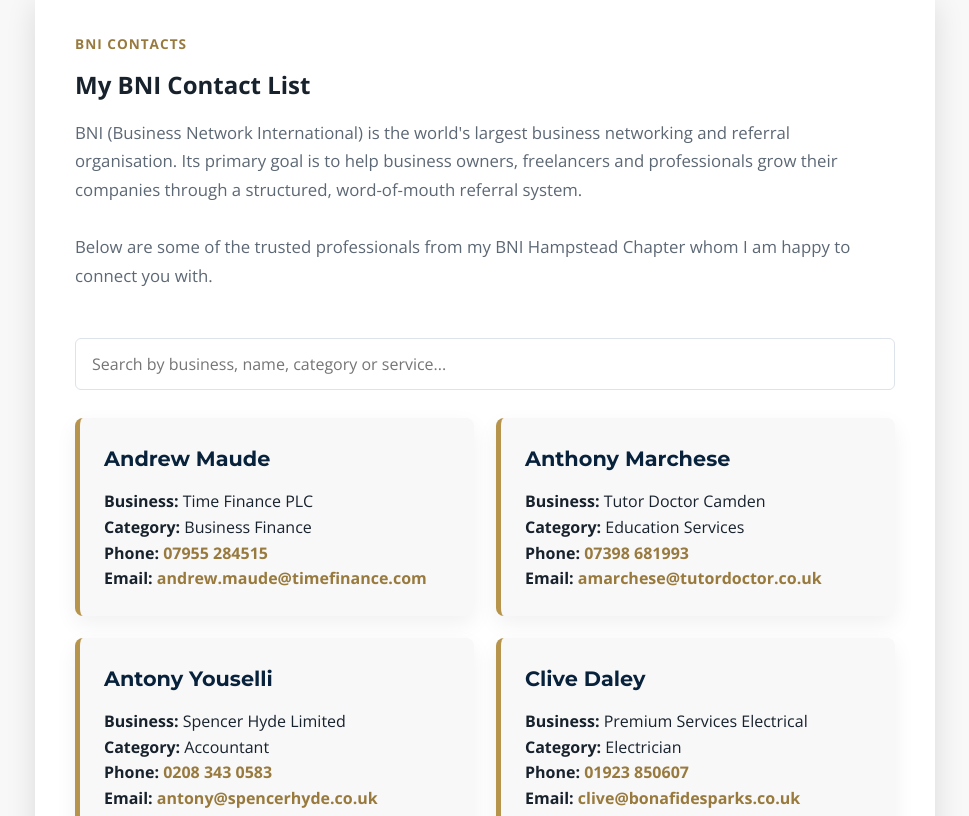
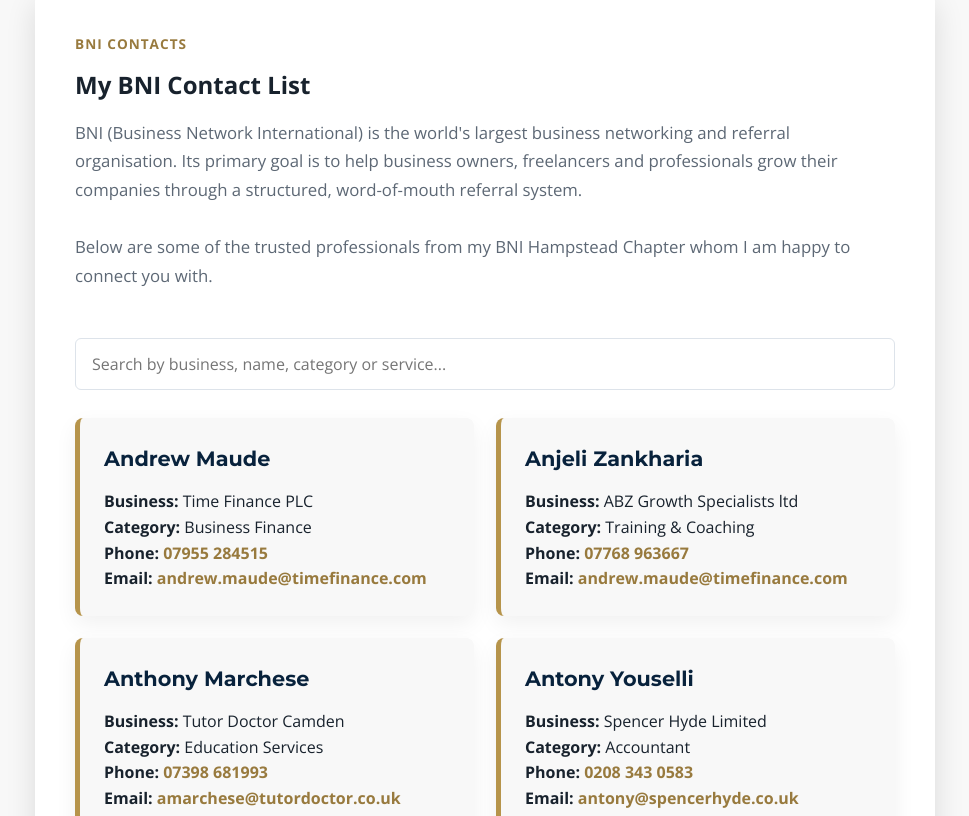
Before and after one commit to Dev-Rehyan/rp-asset-integrity, a plain HTML site: page BNI.html in a window 1280 px wide. Shown: the part 415-1231 px from the top of the page, without its empty margins (155-1124 px from the left). Drawn offline with nearby package versions, Linux system fonts and the light colour scheme.

Commit message:
updated BNI page with new member

```diff
--- a/BNI.html
+++ b/BNI.html
@@ -124,6 +124,14 @@
   <p><strong>Category:</strong> Business Finance</p>
   <p><strong>Phone:</strong> <a href="tel:07955284515">07955 284515</a></p>
   <p><strong>Email:</strong> <a href="mailto:andrew.maude@timefinance.com">andrew.maude@timefinance.com</a></p>
+</div>
+
+<div class="bni-contact-card" data-business="ABZ Growth Specialists ltd" data-category="Business Finance">
+  <h3>Anjeli Zankharia</h3>
+  <p><strong>Business:</strong> ABZ Growth Specialists ltd</p>
+  <p><strong>Category:</strong> Training & Coaching</p>
+  <p><strong>Phone:</strong> <a href="tel:07955284515">07768 963667</a></p>
+  <p><strong>Email:</strong> <a href="mailto:anjelizankharia@actioncoach.co.uk">andrew.maude@timefinance.com</a></p>
 </div>
 
 <div class="bni-contact-card" data-business="Tutor Doctor" data-category="Education Services">
--- a/style.css
+++ b/style.css
@@ -2356,7 +2356,7 @@ a {
 /* Reviews page layout fix */
 .reviews-grid {
   display: block;
-  columns: 3;
+  columns: 2;
   column-gap: 30px;
 }
 
@@ -2378,7 +2378,7 @@ a {
 /* Tablet */
 @media (max-width: 900px) {
   .reviews-grid {
-    columns: 2;
+    columns: 3;
   }
 }
 
```
Also changed, not shown: reviews.html (+1 -0 lines).
